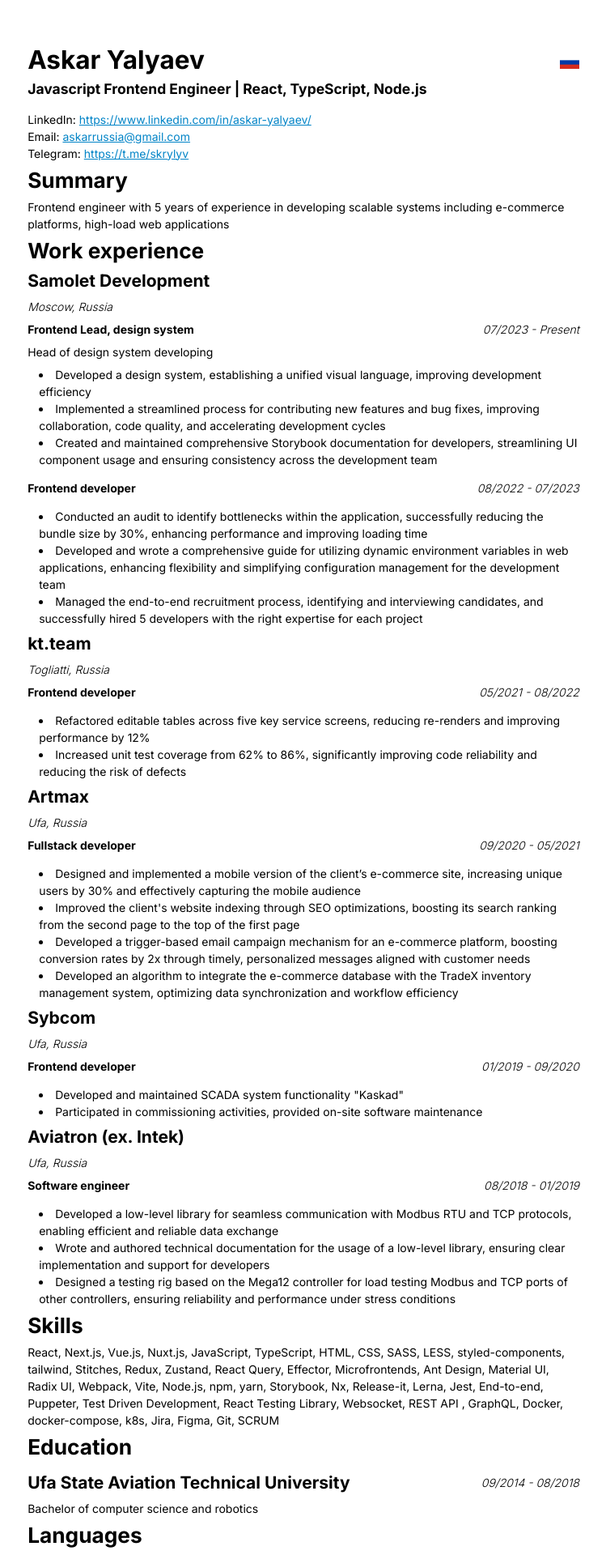
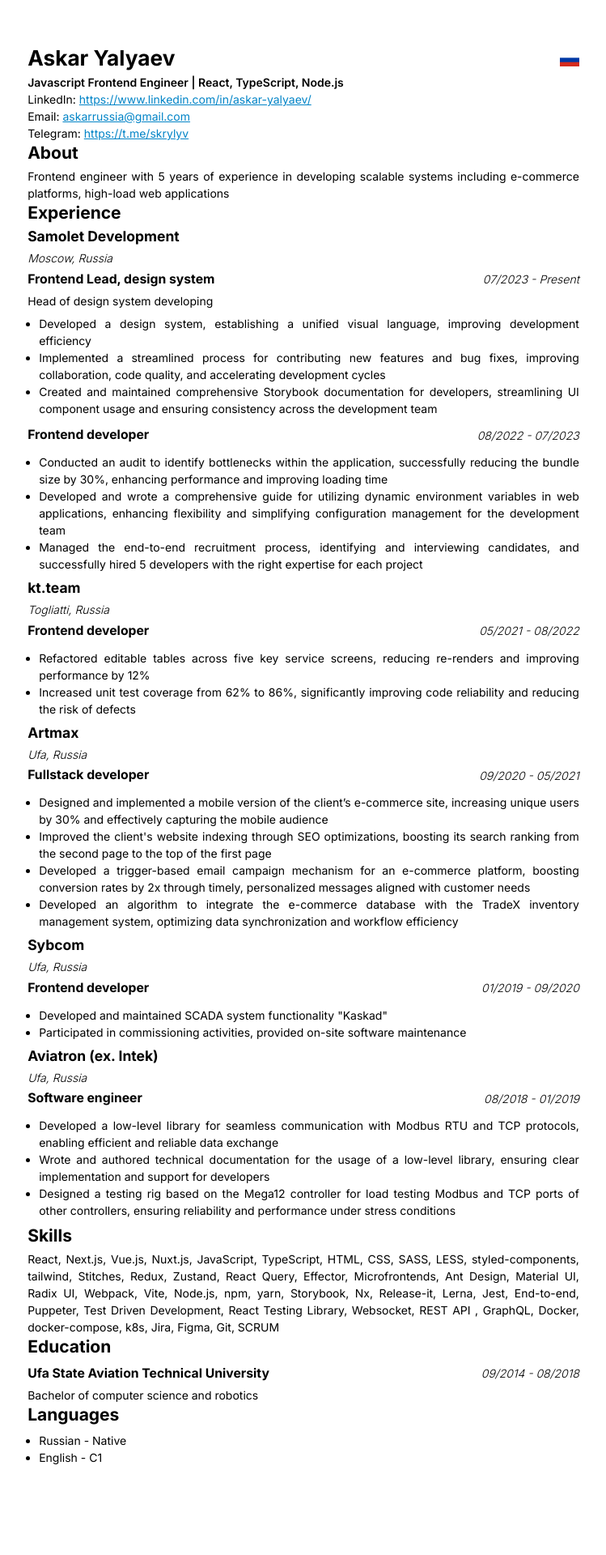
Before and after one commit to grokhotun/grokhotun, a Next.js app: page /en in a window 1280 px wide. Shown: the top 1920 px of the page at 81% size, without its empty margins (265-1014 px from the left). After the commit the page ends 1873 px from the top, so only its background shows below. Built offline with nearby package versions, Linux system fonts and the light colour scheme.

Commit message:
fix: layout adjustments

```diff
--- a/messages/en.ts
+++ b/messages/en.ts
@@ -5,13 +5,13 @@
     title: 'Askar Yalyaev',
     subtitle: 'Javascript Frontend Engineer | React, TypeScript, Node.js',
     summary: {
-      title: 'Summary',
+      title: 'About',
       content:
         'Frontend engineer with 5 years of experience in developing scalable systems including e-commerce platforms, high-load web applications',
     },
     skills: 'Skills',
     experience: {
-      title: 'Work experience',
+      title: 'Experience',
       content: [
         {
           title: 'Samolet Development',
--- a/src/app/[lang]/page.tsx
+++ b/src/app/[lang]/page.tsx
@@ -91,7 +91,6 @@
   unstable_setRequestLocale(props.params.lang);
   const [href, title] = useLanguageLink(props.params.lang);
   const t = useTranslations('index');
-  const summary = Object.values<any>(t.raw('summary'));
   const experience = Object.values<any>(t.raw('experience.content'));
   const education = Object.values<any>(t.raw('education.content'));
   const languages = Object.values<string>(t.raw('languages.content'));
@@ -104,7 +103,7 @@
         </Title>
         <NextLink href={href}>{title}</NextLink>
       </Box>
-      <Title level={2}>{t('subtitle')}</Title>
+      <Paragraph className='font-semibold'>{t('subtitle')}</Paragraph>
       <Box>
         <Span>LinkedIn: </Span>
         <Link target='_blank' href='https://www.linkedin.com/in/askar-yalyaev/'>
@@ -123,20 +122,20 @@
           https://t.me/skrylyv
         </Link>
       </Box>
-      <Title level={3}>{t('summary.title')}</Title>
+      <Title level={2}>{t('summary.title')}</Title>
       <Paragraph>{t('summary.content')}</Paragraph>
-      <Title level={3}>{t('experience.title')}</Title>
+      <Title level={2}>{t('experience.title')}</Title>
       {experience.map(company => (
         <React.Fragment key={company.title}>
-          <Title level={4}>{company.title}</Title>
+          <Title level={3}>{company.title}</Title>
           <Paragraph className='italic font-light'>{company.place}</Paragraph>
           {Object.values<any>(company.positions).map(position => (
             <React.Fragment key={position.title}>
               <Box className='flex items-center'>
-                <Title level={5} className='grow'>
+                <Title level={4} className='grow'>
                   {position.title}
                 </Title>
-                <Paragraph className='my-2 italic text-base font-light'>
+                <Paragraph className='my-1 italic text-base font-light'>
                   {position.period}
                 </Paragraph>
               </Box>
@@ -145,30 +144,32 @@
                 {Object.values<string>(position.responsibilities)
                   .filter(responsibility => !!responsibility)
                   .map(responsibility => (
-                    <List.Item key={responsibility}>{responsibility}</List.Item>
+                    <List.Item key={responsibility}>
+                      <Paragraph>{responsibility}</Paragraph>
+                    </List.Item>
                   ))}
               </List>
             </React.Fragment>
           ))}
         </React.Fragment>
       ))}
-      <Title level={3}>{t('skills')}</Title>
+      <Title level={2}>{t('skills')}</Title>
       <Paragraph>{skills.join(', ')}</Paragraph>
-      <Title level={3}>{t('education.title')}</Title>
+      <Title level={2}>{t('education.title')}</Title>
       {education.map(education => (
         <React.Fragment key={education.title}>
           <Box className='flex items-center'>
             <Title level={4} className='grow'>
               {education.title}
             </Title>
-            <Paragraph className='my-2 italic text-base font-light'>
+            <Paragraph className='my-1 italic text-base font-light'>
               {education.period}
             </Paragraph>
           </Box>
           <Paragraph>{education.description}</Paragraph>
         </React.Fragment>
       ))}
-      <Title level={3}>{t('languages.title')}</Title>
+      <Title level={2}>{t('languages.title')}</Title>
       <List>
         {languages.map(language => (
           <List.Item key={language}>{language}</List.Item>
--- a/src/app/ui/List.tsx
+++ b/src/app/ui/List.tsx
@@ -15,7 +15,7 @@
   return (
     <ul
       {...rest}
-      className={cn(['my-2 pl-4 list-disc list-inside text-base', className])}
+      className={cn(['my-2 pl-4 list-disc list-outside text-base', className])}
     >
       {children}
     </ul>
--- a/src/app/ui/Paragraph.tsx
+++ b/src/app/ui/Paragraph.tsx
@@ -9,7 +9,7 @@
   ...rest
 }) => {
   return (
-    <p {...rest} className={cn(['text-base', className])}>
+    <p {...rest} className={cn(['text-base', 'text-justify', className])}>
       {children}
     </p>
   );
--- a/src/app/ui/Title.tsx
+++ b/src/app/ui/Title.tsx
@@ -29,11 +29,11 @@
       {...rest}
       className={cn(
         {
-          'mb-2 text-4xl font-bold': level === 1,
-          'mb-4 text-xl font-bold': level === 2,
-          'my-2 text-3xl font-bold': level === 3,
-          'my-2 text-2xl font-bold': level === 4,
-          'my-2 text-base font-bold': level === 5,
+          'mb-1 text-3xl font-bold': level === 1,
+          'mb-1 text-2xl font-bold': level === 2,
+          'my-1 text-xl font-bold': level === 3,
+          'my-1 text-lg font-bold': level === 4,
+          'my-1 text-base font-bold': level === 5,
         },
         className,
       )}
```
